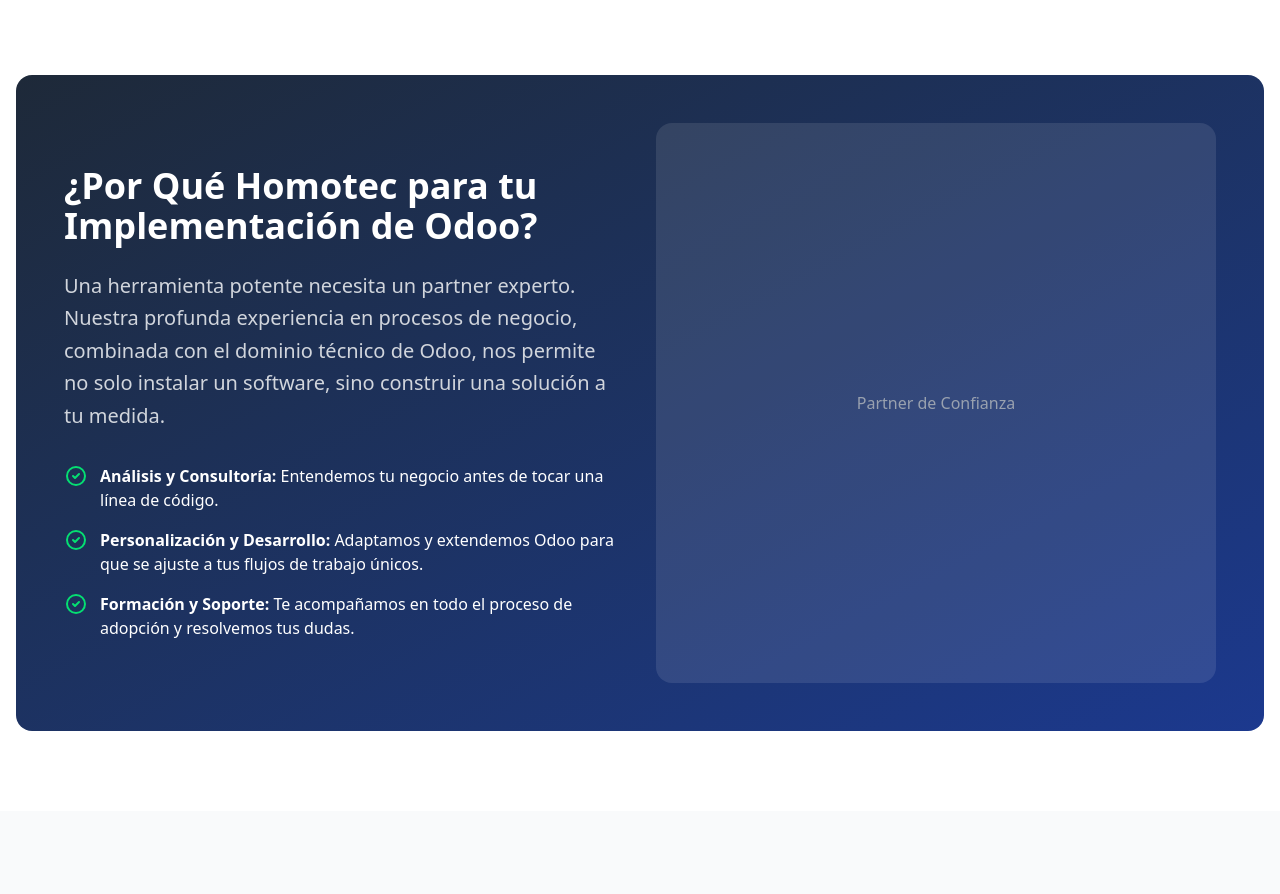
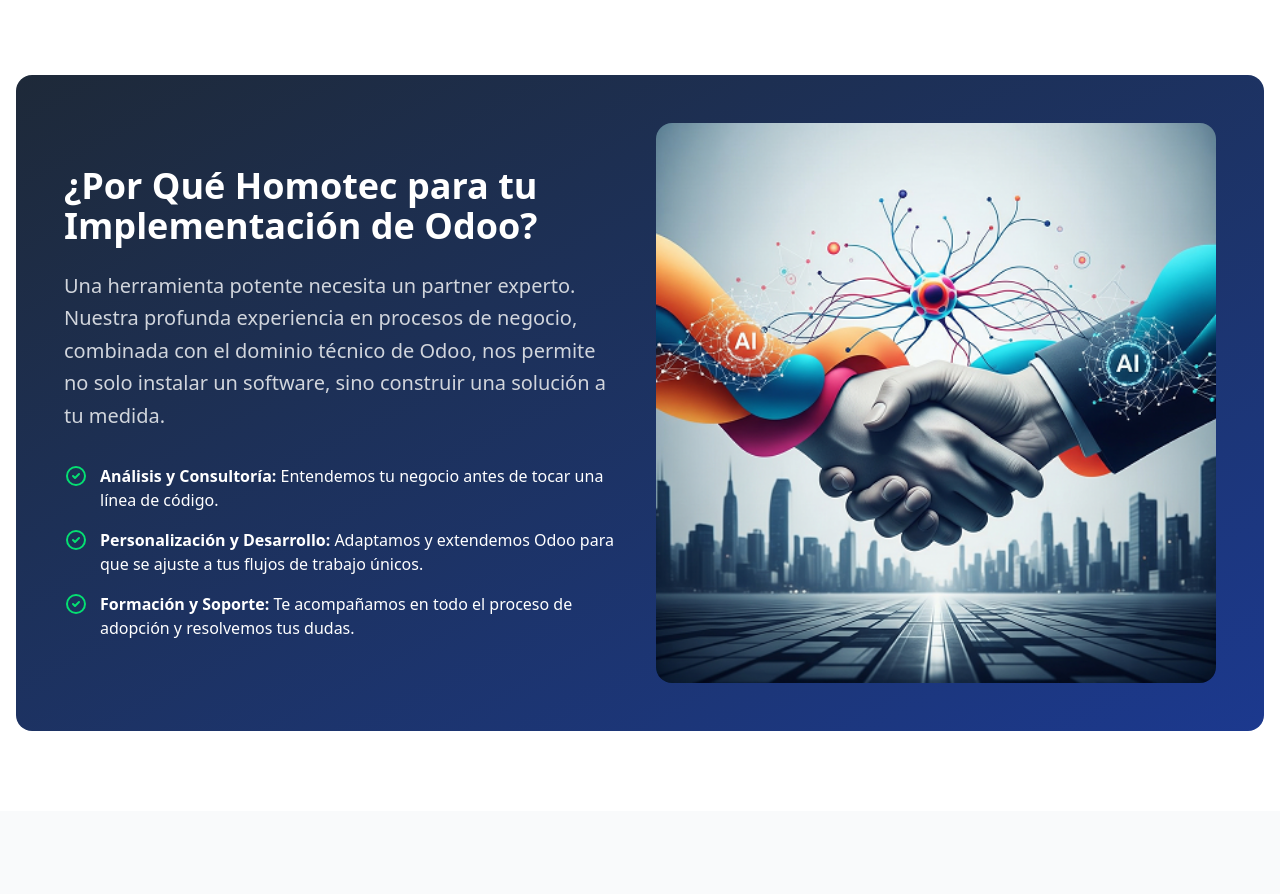
Before and after one commit to homotec/homotec-web, a Next.js app: page /odoo in a window 1280 px wide. Shown: the part 1700-2594 px from the top of the page. Built offline with nearby package versions, Linux system fonts and the light colour scheme.

Commit message:
imagen de partners

```diff
--- a/src/app/odoo/page.tsx
+++ b/src/app/odoo/page.tsx
@@ -118,11 +118,13 @@
                   </li>
                 </ul>
               </div>
-              <div className="relative w-full h-64 lg:h-auto" style={{ aspectRatio: '1/1' }}>
-                {/* Placeholder for a team image or something similar */}
-                <div className="w-full h-full bg-white/10 rounded-2xl flex items-center justify-center">
-                  <span className="text-gray-400">Partner de Confianza</span>
-                </div>
+              <div className="relative w-full h-auto" style={{ aspectRatio: '1/1' }}>
+                <Image
+                  src="/images/partners.png"
+                  alt="Partners de Homotec"
+                  fill
+                  className="rounded-2xl object-contain"
+                />
               </div>
             </div>
           </div>
```
Also changed, not shown: public/images/partners.png (added).
